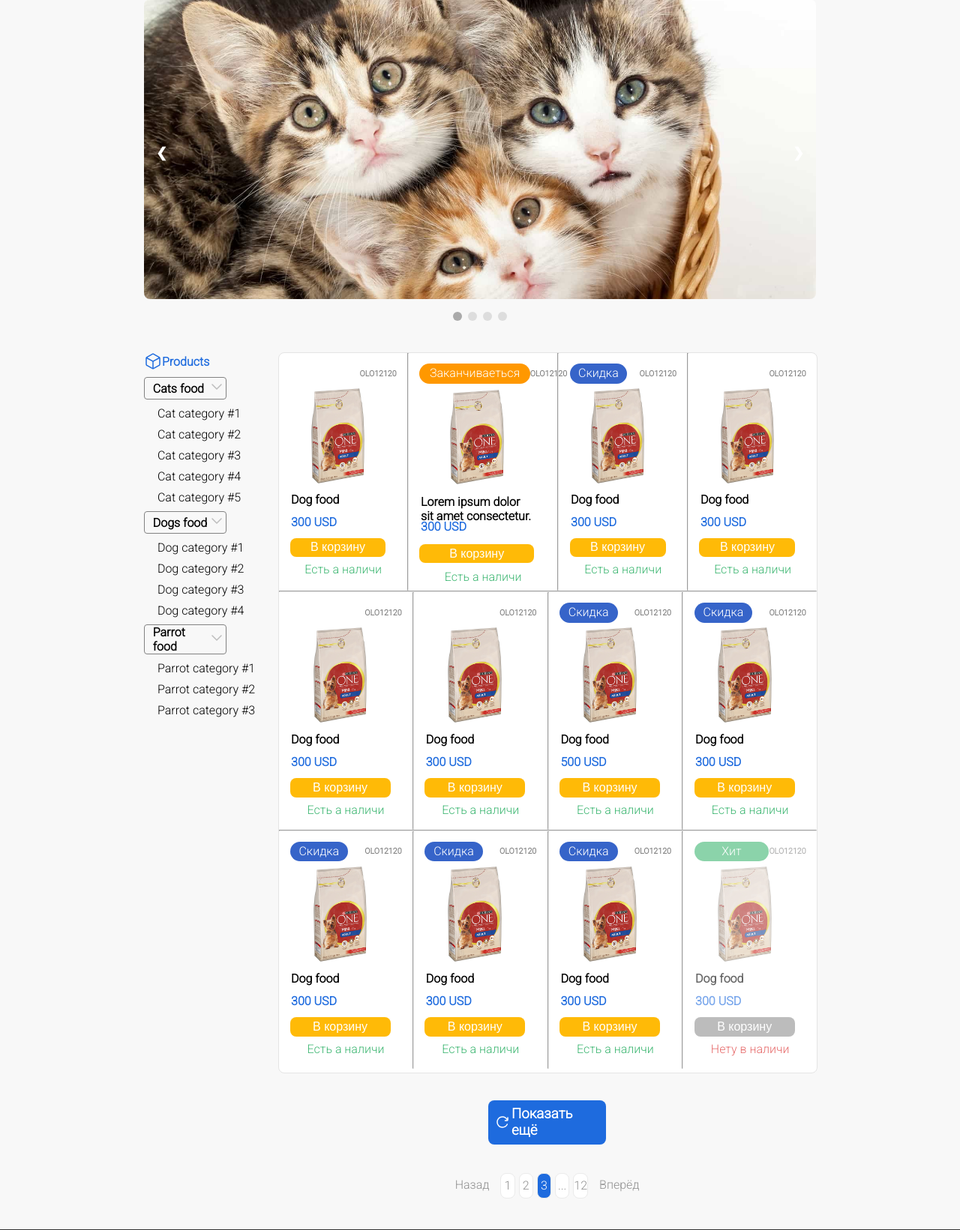
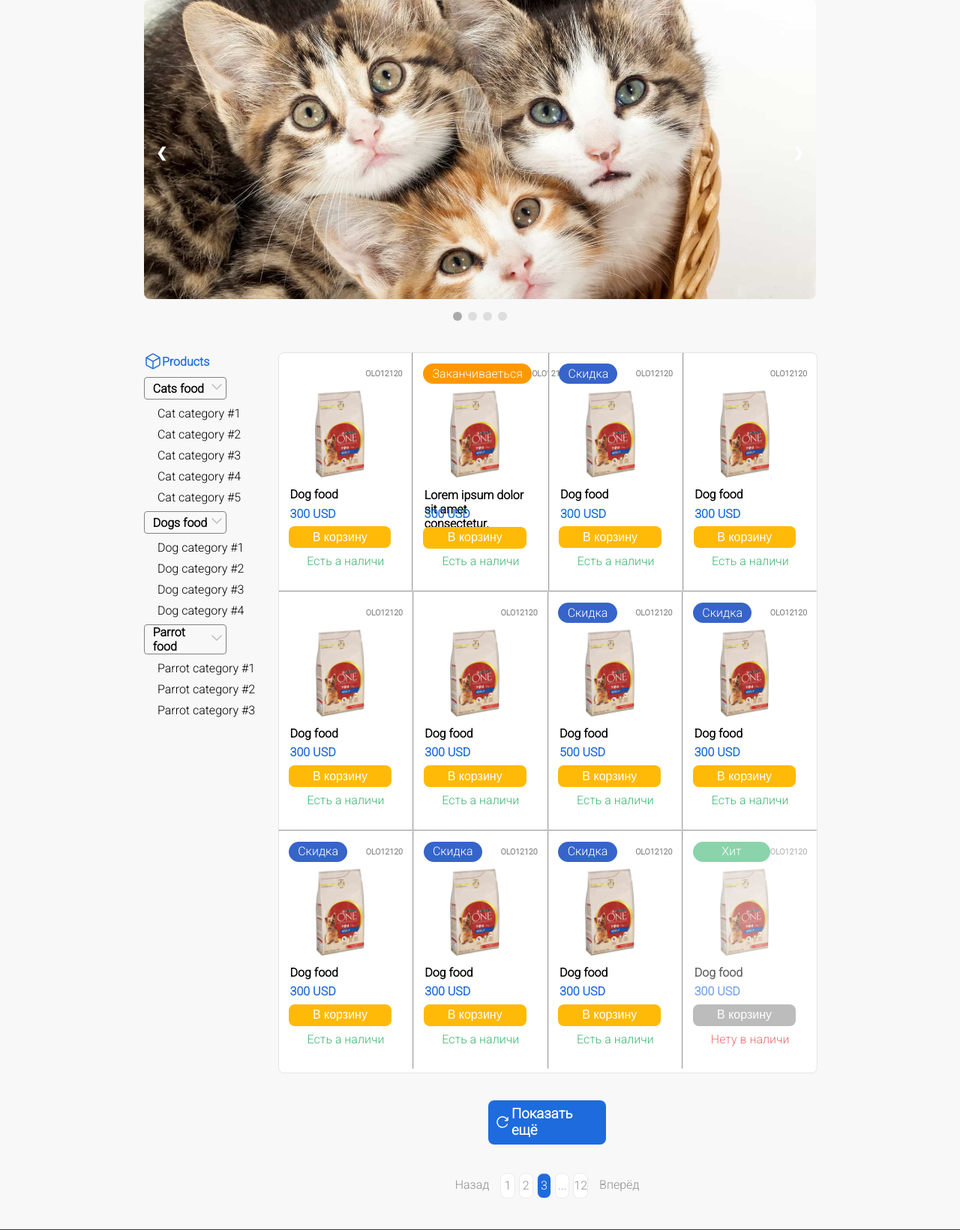
Before and after one commit to Demoniolik/Individual-Assignment-Web, a PHP site: page / in a window 1280 px wide. Shown: the part 113-1754 px from the top of the page at 75% size. Run offline with PHP 8.4, Linux system fonts and the light colour scheme.

Commit message:
Fixed catalog a bit

```diff
--- a/styles/style.css
+++ b/styles/style.css
@@ -50,6 +50,7 @@ body {
 }
 
 .header_items {
+    box-sizing: border-box;
     padding: 1%;
     border: 1px solid #fff;
     text-decoration: none;
@@ -344,8 +345,9 @@ ul.hidden {
 
 .product_unit {
     width: 25%;
-    height: 80%;
-    padding: 2%;
+    height: 100%;
+    box-sizing: border-box;
+    padding: 1.8%;
 }
 
 .product_unit.not_available {
@@ -370,6 +372,8 @@ ul.hidden {
     padding: 1% 8%;
     font-weight: 300;
 }
+
+/* Statuses of product */
 
 .unit_header .status.sale {
     background-color: #3664C9;
@@ -404,7 +408,7 @@ ul.hidden {
 
 .product_unit img {
     width: 90%;
-    height: 50%;
+    height: 40%;
     object-fit: contain;
     margin-bottom: 5%;
 }
@@ -413,12 +417,13 @@ ul.hidden {
     width: 90%;
     height: 5%;
     padding: 1%;
-    margin-bottom: 10%;
+    margin-bottom: 5%;
     font-weight: 900;
 }
 
 .product_unit .price {
     width: 90%;
+    height: 5%;
     padding: 1%;
     color: #1E6BDE;
     margin-bottom: 7%;
```
